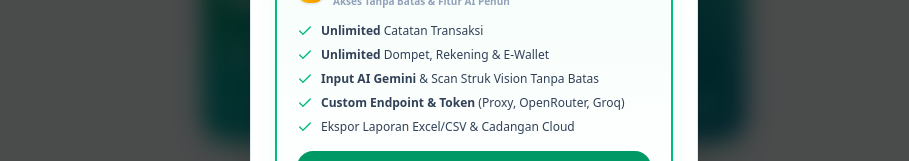
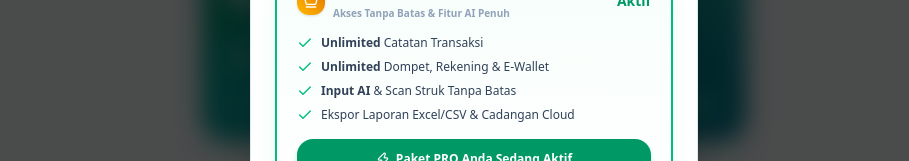
Before and after one commit to naufalirfan/catatan-keuangan, a Next.js app: page / in a window 1280 px wide. Both pictures are taken after a click on the button "Klik untuk ubah paket Free / Pro". Shown: the part 309-470 px from the top of the page, without its empty margins (166-1075 px from the left). Built offline with nearby package versions, Linux system fonts and the light colour scheme; no server answers.

Commit message:
fix: update Mode PRO copy by removing specified items

```diff
--- a/src/components/PlanModal.tsx
+++ b/src/components/PlanModal.tsx
@@ -113,11 +113,7 @@ export default function PlanModal() {
               </li>
               <li className="flex items-center gap-2">
                 <Check className="w-4 h-4 text-emerald-500 shrink-0" />
-                <span><strong>Input AI Gemini</strong> & Scan Struk Vision Tanpa Batas</span>
-              </li>
-              <li className="flex items-center gap-2">
-                <Check className="w-4 h-4 text-emerald-500 shrink-0" />
-                <span><strong>Custom Endpoint & Token</strong> (Proxy, OpenRouter, Groq)</span>
+                <span><strong>Input AI</strong> & Scan Struk Tanpa Batas</span>
               </li>
               <li className="flex items-center gap-2">
                 <Check className="w-4 h-4 text-emerald-500 shrink-0" />
```
